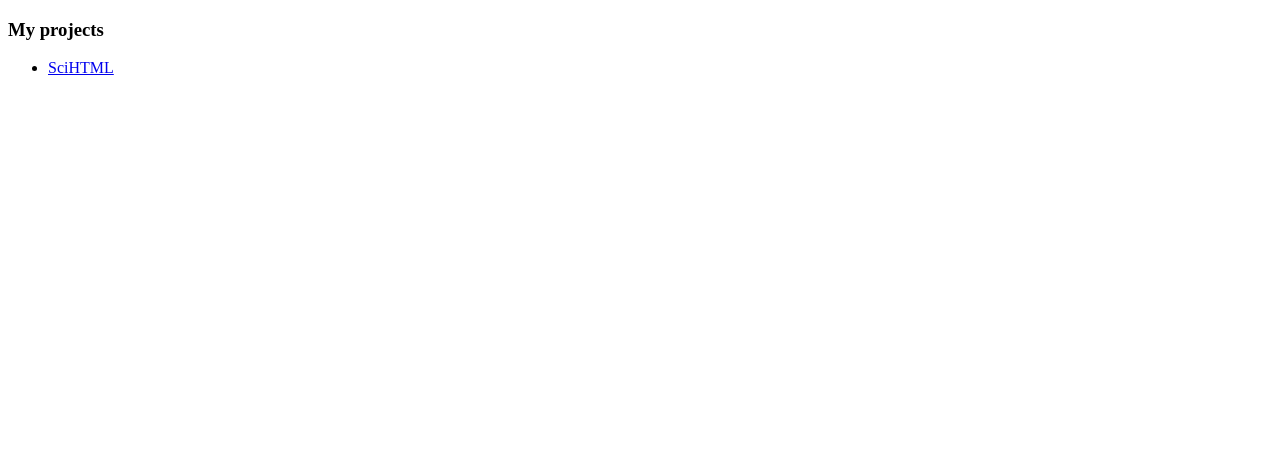
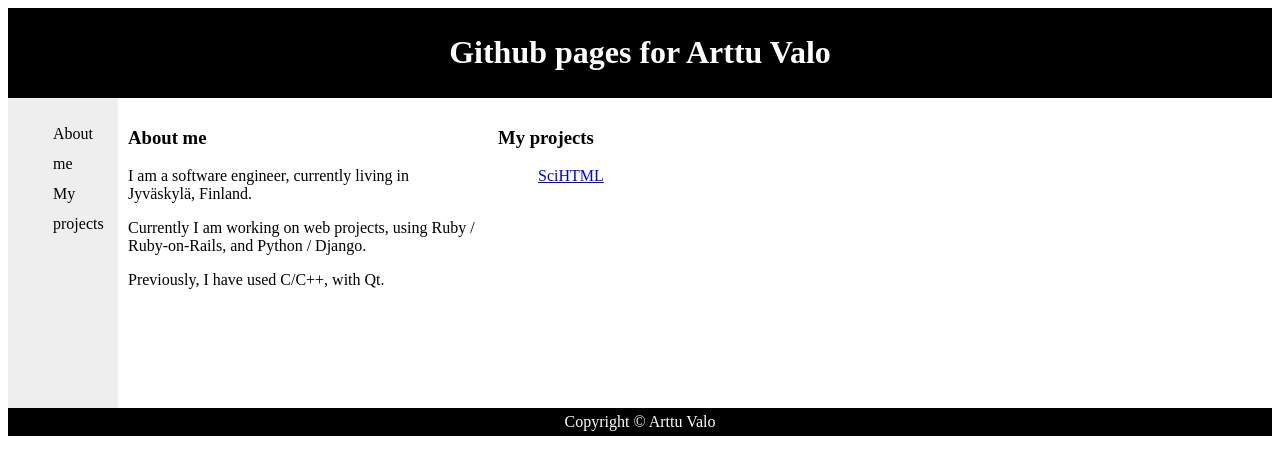
Before and after one commit to aevalo/aevalo.github.io, a plain HTML site: page index.html in a window 1280 px wide. Drawn offline with Linux system fonts and the light colour scheme.

Commit message:
Added layout and CSS for my site.

```diff
--- /dev/null
+++ b/aevalo.css
@@ -0,0 +1,29 @@
+ul.unmarked-list {
+  list-style-type: none;
+}
+header {
+    background-color:black;
+    color:white;
+    text-align:center;
+    padding:5px;
+}
+nav {
+    line-height:30px;
+    background-color:#eeeeee;
+    height:300px;
+    width:100px;
+    float:left;
+    padding:5px;
+}
+section {
+    width:350px;
+    float:left;
+    padding:10px;
+}
+footer {
+    background-color:black;
+    color:white;
+    clear:both;
+    text-align:center;
+    padding:5px;
+}
--- a/index.html
+++ b/index.html
@@ -2,12 +2,35 @@
 <html>
   <head>
     <meta charset="UTF-8">
+    <link rel="stylesheet" href="aevalo.css">
     <title>aevalo.github.io</title>
   </head>
   <body>
-    <h3>My projects</h3>
-    <ul>
-      <li><a href="https://aevalo.github.io/SciHTML">SciHTML</a></li>
-    </ul>
+    <header>
+      <h1>Github pages for Arttu Valo</h1>
+    </header>
+    <nav>
+      <ul class="unmarked-list">
+        <li>About me</li>
+        <li>My projects</li>
+      </ul>
+    </nav>
+    <section>
+      <h3>About me</h3>
+      <p>I am a software engineer, currently living in Jyväskylä, Finland.</p>
+      <p>Currently I am working on web projects, using Ruby / Ruby-on-Rails, and Python / Django.</p>
+      <p>Previously, I have used C/C++, with Qt.</p>
+    </section>
+    <section>
+      <h3>My projects</h3>
+      <p>
+        <ul class="unmarked-list">
+          <li><a href="https://aevalo.github.io/SciHTML">SciHTML</a></li>
+        </ul>
+      </p>
+    </section>
+    <footer>
+      Copyright © Arttu Valo
+    </footer>
   </body>
 </html>
```
